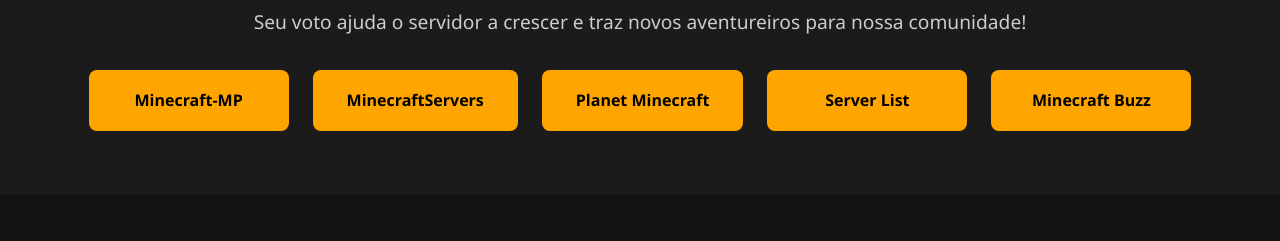
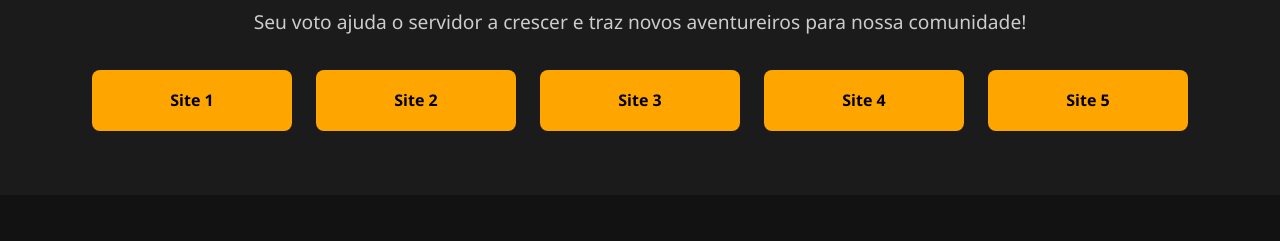
Before and after one commit to Hezzuz/hezzuz.github.io, a plain HTML site: page vote.html in a window 1280 px wide. Shown: the part 218-459 px from the top of the page. Drawn offline with Linux system fonts and the light colour scheme; a script that the page names is missing.

Commit message:
Update vote.html

```diff
--- a/vote.html
+++ b/vote.html
@@ -42,11 +42,11 @@
         <h2>🗳️ Vote no Hezzuz</h2>
         <p>Seu voto ajuda o servidor a crescer e traz novos aventureiros para nossa comunidade!</p>
         <div class="vote-buttons">
-            <a class="vote-btn" href="https://minecraft-mp.com/server/000000/vote/" target="_blank">Minecraft-MP</a>
-            <a class="vote-btn" href="https://minecraftservers.org/vote/000000" target="_blank">MinecraftServers</a>
-            <a class="vote-btn" href="https://planetminecraft.com/server/hezzuz/vote/" target="_blank">Planet Minecraft</a>
-            <a class="vote-btn" href="https://minecraft-server-list.com/server/000000/vote" target="_blank">Server List</a>
-            <a class="vote-btn" href="https://minecraft.buzz/vote/000000" target="_blank">Minecraft Buzz</a>
+            <a class="vote-btn" href="https://minecraft-mp.com/server/342657/vote/" target="_blank">Site 1</a>
+            <a class="vote-btn" href="https://www.planetminecraft.com/server/hezzuzserver/vote/" target="_blank">Site 2</a>
+            <a class="vote-btn" href="https://minecraftservers.org/vote/672832" target="_blank">Site 3</a>
+            <a class="vote-btn" href="https://minecraft-serverlist.com/server/2536/vote" target="_blank">Site 4</a>
+            <a class="vote-btn" href="https://topg.org/minecraft-servers/server-671945#vote " target="_blank">Site 5</a>
         </div>
     </section>
 
```
